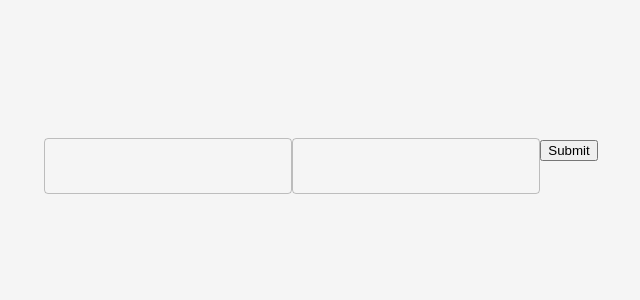
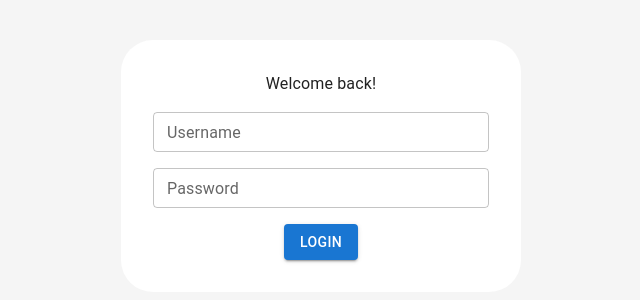
Before and after one commit to TeaPot98/project-v-front, a React (Create React App) app: page /login in a window 1280 px wide. Shown: the part 234-534 px from the top of the page, without its empty margins (319-959 px from the left). Built offline with nearby package versions, Linux system fonts and the light colour scheme.

Commit message:
created LoginForm

```diff
--- a/src/components/Form/Form.tsx
+++ b/src/components/Form/Form.tsx
@@ -1,3 +1,12 @@
-export const Form = () => {
-  return <form></form>;
-};
+import { styled } from "@mui/material/styles";
+
+export const Form = styled("form")(() => ({
+  display: "flex",
+  flexDirection: "column",
+  alignItems: "center",
+  gap: "1rem",
+  backgroundColor: "white",
+  padding: "2rem",
+  borderRadius: "2rem",
+  minWidth: 400,
+}));
--- /dev/null
+++ b/src/components/Form/index.ts
@@ -0,0 +1 @@
+export * from "./Form";
--- a/src/components/index.ts
+++ b/src/components/index.ts
@@ -4,3 +4,4 @@ export * from "./AppBar";
 export * from "./TopBar";
 export * from "./Menu";
 export * from "./Container";
+export * from "./Form";
--- a/src/features/auth/components/LoginForm.tsx
+++ b/src/features/auth/components/LoginForm.tsx
@@ -1,5 +1,9 @@
 import { SubmitHandler, useForm } from "react-hook-form";
 import TextField from "@mui/material/TextField";
+import Typography from "@mui/material/Typography";
+import Button from "@mui/material/Button";
+
+import { Form } from "components";
 
 interface LoginFormInputs {
   username: string;
@@ -8,15 +12,29 @@ interface LoginFormInputs {
 
 export const LoginForm = () => {
   const { register, handleSubmit } = useForm<LoginFormInputs>();
+
   const onSubmit: SubmitHandler<LoginFormInputs> = async (data) => {
     console.log(data);
   };
 
   return (
-    <form onSubmit={handleSubmit(onSubmit)}>
-      <TextField {...register("username")} />
-      <TextField {...register("password")} />
-      <button type="submit">Submit</button>
-    </form>
+    <Form onSubmit={handleSubmit(onSubmit)}>
+      <Typography>Welcome back!</Typography>
+      <TextField
+        fullWidth
+        size="small"
+        label="Username"
+        {...register("username")}
+      />
+      <TextField
+        fullWidth
+        size="small"
+        label="Password"
+        {...register("password")}
+      />
+      <Button variant="contained" type="submit">
+        Login
+      </Button>
+    </Form>
   );
 };
```
